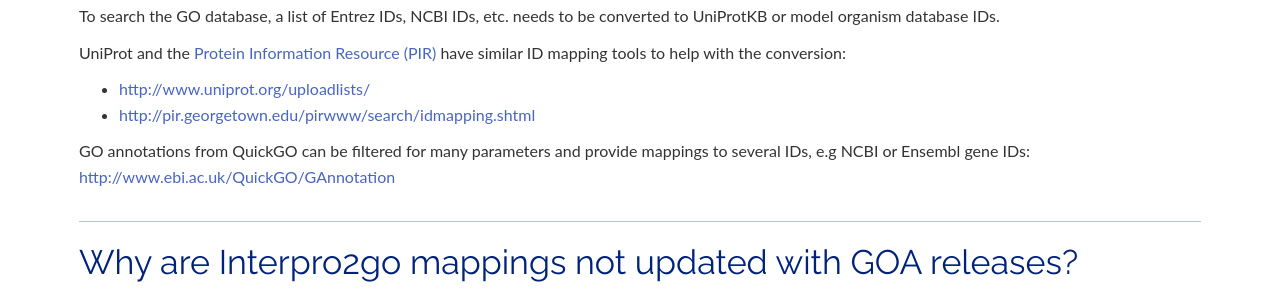
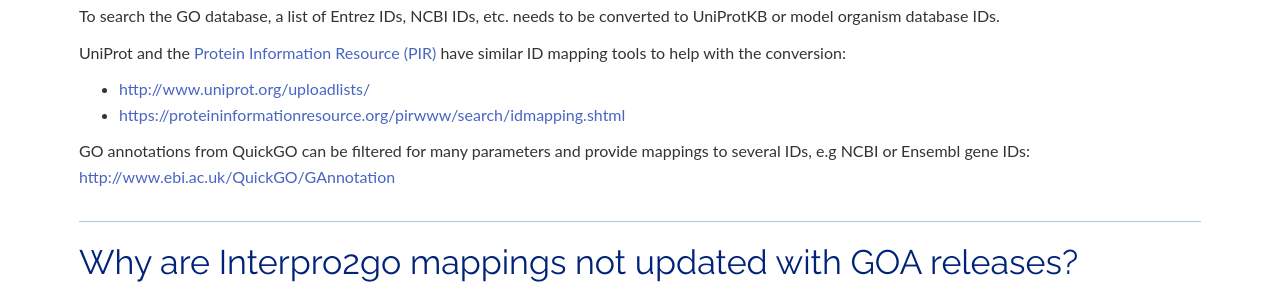
Before and after one commit to geneontology/geneontology.github.io, a Jekyll site: the page built from _docs/faq.md, in a window 1280 px wide and 900 px high, scrolled down 21501 px. Shown: the part 155-453 px from the top of the window. Built offline with Jekyll 4.4.1, drawn with Linux system fonts in a browser that asks for light colours; nearby versions of some CDN libraries.

Commit message:
Update faq.md
updating PIR website

```diff
--- a/_docs/faq.md
+++ b/_docs/faq.md
@@ -1225,10 +1225,10 @@
 
 To search the GO database, a list of Entrez IDs, NCBI IDs, etc. needs to be converted to UniProtKB or model organism database IDs.
 
-UniProt and the [Protein Information Resource (PIR)](https://pir.georgetown.edu/pirwww/index.shtml){:target="blank"} have similar ID mapping tools to help with the conversion:
+UniProt and the [Protein Information Resource (PIR)](https://proteininformationresource.org/){:target="blank"} have similar ID mapping tools to help with the conversion:
 
 -   <http://www.uniprot.org/uploadlists/>{:target="blank"}
--   <http://pir.georgetown.edu/pirwww/search/idmapping.shtml>{:target="blank"}
+-   <https://proteininformationresource.org/pirwww/search/idmapping.shtml>{:target="blank"}
 
 GO annotations from QuickGO can be filtered for many parameters and provide mappings to several IDs, e.g NCBI or Ensembl gene IDs: <http://www.ebi.ac.uk/QuickGO/GAnnotation>{:target="blank"}
 
```
